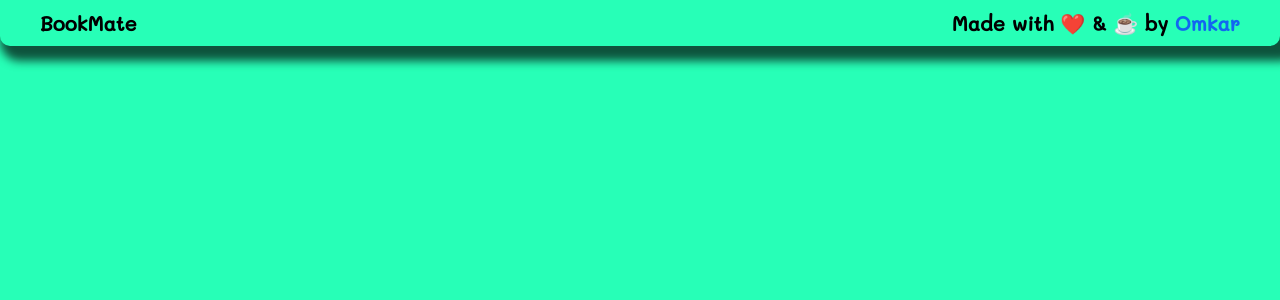
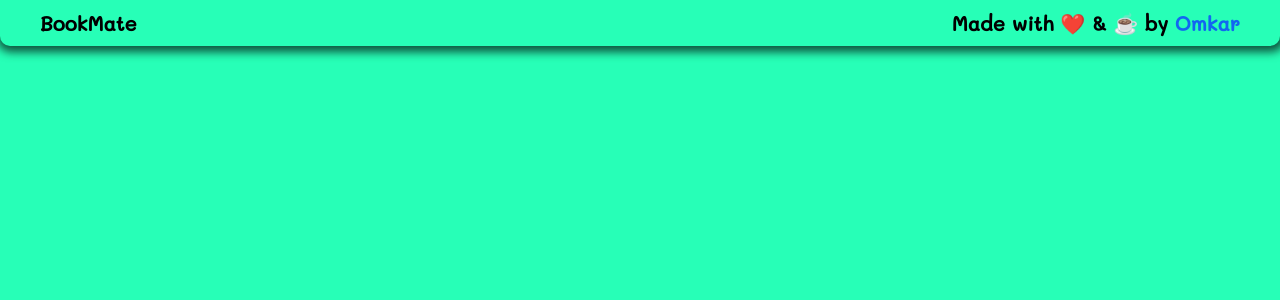
Before and after one commit to omkar342/BookMate, a React (Create React App) app: page / in a window 1280 px wide. Shown: the top 300 px of the page. Built offline with nearby package versions, Linux system fonts and the light colour scheme.

Commit message:
Changed the box-shadow styling of Navbar component.

```diff
--- a/src/Navbar/Navbar.css
+++ b/src/Navbar/Navbar.css
@@ -4,11 +4,10 @@
   background-color: transparent;
   display: flex;
   flex-direction: row;
-  /* align-items: center; */
   justify-content: space-between;
   color: #000;
   border-radius: 0px 0px 10px 10px;
-  box-shadow: 10px 5px 10px 10px #0e543d;
+  box-shadow: 1px 2px 10px 4px #0e543d;
 }
 
 .App-header h1 {
```
